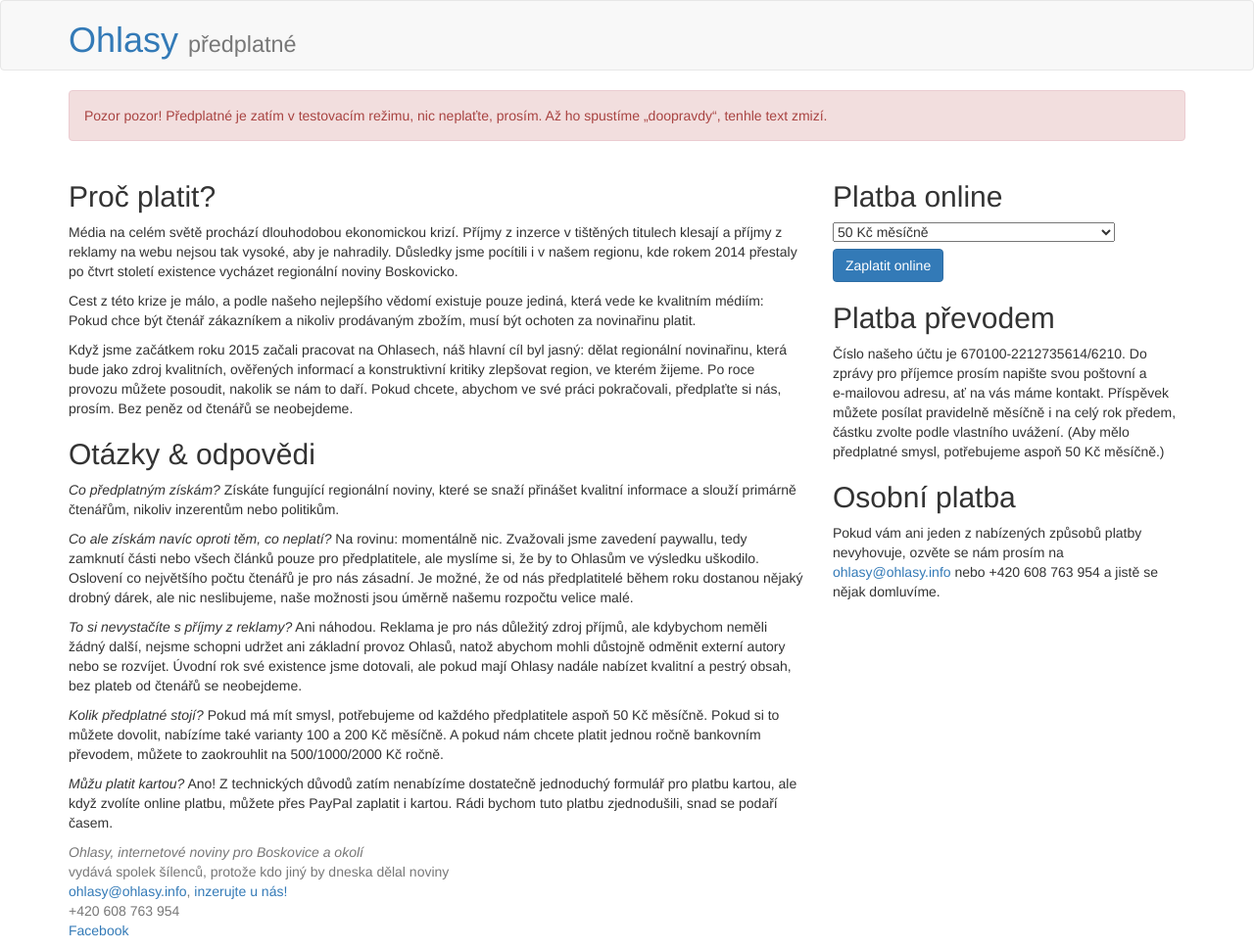
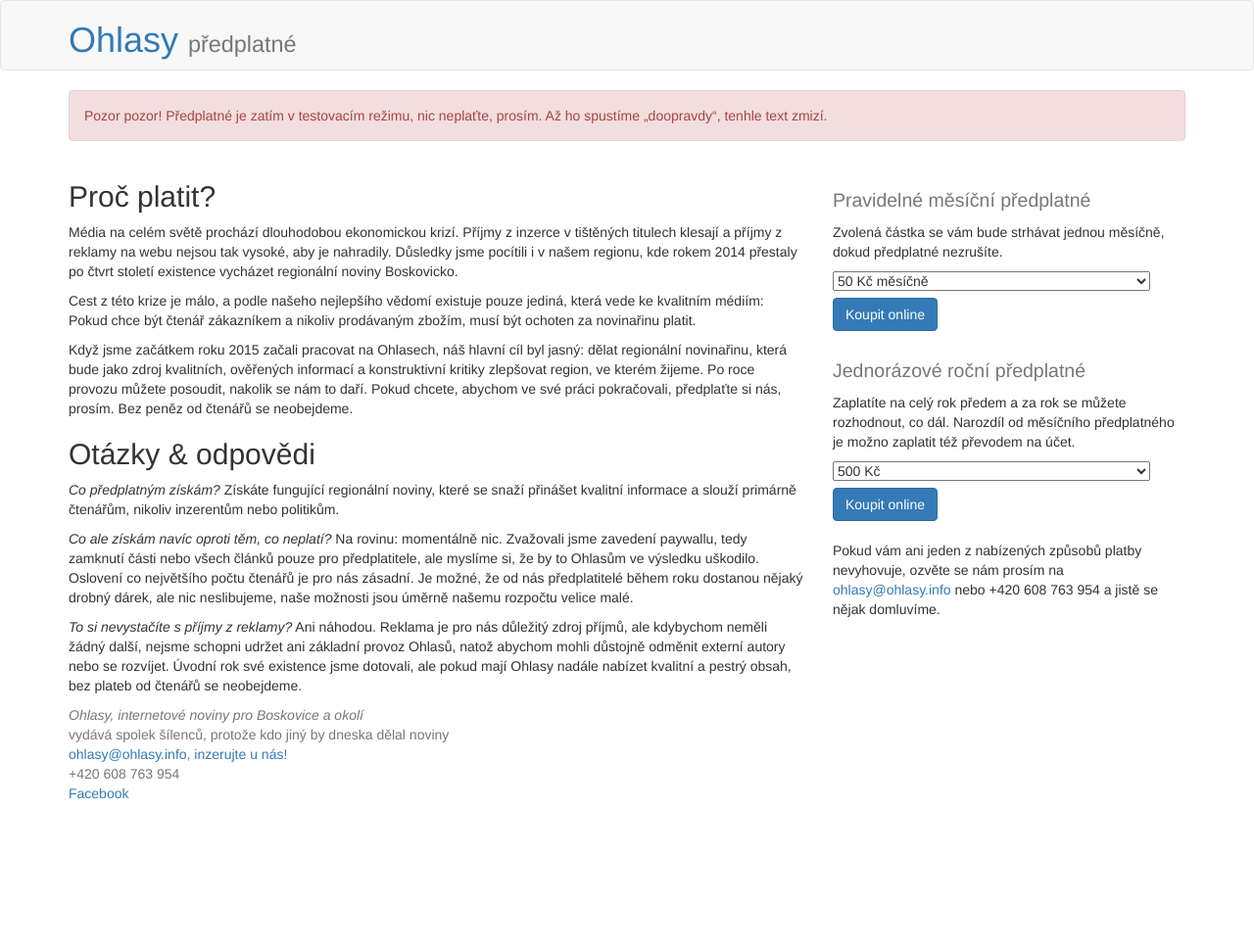
Before and after one commit to Ohlasy/predplatne, a Jekyll site: the page built from index.html, in a window 1280 px wide. Shown: the whole page at 98% size. Built offline with Jekyll 4.4.1, drawn with Linux system fonts in a browser that asks for light colours; a style sheet for code colours, icons or effects is not loaded; after the commit the page ends 900 px from its top, so only the background shows below that.

Commit message:
Přehodil jsem platby na FastSpring.

```diff
--- a/_includes/paypal-form.html
+++ /dev/null
@@ -1,17 +0,0 @@
-<form action="https://www.paypal.com/cgi-bin/webscr" method="post" target="_top">
-    <input type="hidden" name="cmd" value="_xclick-subscriptions">
-    <input type="hidden" name="business" value="ohlasy@ohlasy.info">
-    <input type="hidden" name="src" value="1">
-    <input type="hidden" name="p3" value="1">
-    <input type="hidden" name="t3" value="M">
-    <input type="hidden" name="currency_code" value="CZK">
-    <input type="hidden" name="item_name" value="predplatne Ohlasu">
-    <fieldset>
-        <select name="a3">
-            <option value="50">50 Kč měsíčně</option>
-            <option value="100">100 Kč měsíčně</option>
-            <option value="200">200 Kč měsíčně</option>
-        </select>
-    </fieldset>
-    <button class="btn btn-primary" name="submit" type="submit">Zaplatit online</button>
-</form>
--- a/index.html
+++ b/index.html
@@ -44,28 +44,39 @@ layout: main
         důstojně odměnit externí autory nebo se rozvíjet. Úvodní rok své
         existence jsme dotovali, ale pokud mají Ohlasy nadále nabízet
         kvalitní a pestrý obsah, bez plateb od čtenářů se neobejdeme.</p>
-
-        <p><em>Kolik předplatné stojí?</em> Pokud má mít smysl, potřebujeme od
-        každého předplatitele aspoň 50 Kč měsíčně. Pokud si to můžete dovolit,
-        nabízíme také varianty 100 a 200 Kč měsíčně. A pokud nám chcete platit
-        jednou ročně bankovním převodem, můžete to zaokrouhlit na 500/1000/2000
-        Kč ročně.</p>
-
-        <p><em>Můžu platit kartou?</em> Ano! Z technických důvodů zatím nenabízíme
-        dostatečně jednoduchý formulář pro platbu kartou, ale když zvolíte online
-        platbu, můžete přes PayPal zaplatit i kartou. Rádi bychom tuto platbu
-        zjednodušili, snad se podaří časem.</p>
     </div>
     <div class="col-md-4 col-sm-12">
-        <h2>Platba online</h2>
-        {% include paypal-form.html %}
-        <h2>Platba převodem</h2>
-        <p>Číslo našeho účtu je 670100-2212735614/6210. Do zprávy pro příjemce
-        prosím napište svou poštovní a e‑mailovou adresu, ať na vás máme kontakt.
-        Příspěvek můžete posílat pravidelně měsíčně i na celý rok předem, částku
-        zvolte podle vlastního uvážení. (Aby mělo předplatné smysl, potřebujeme
-        aspoň 50 Kč měsíčně.)</p>
-        <h2>Osobní platba</h2>
+        <h2><small>Pravidelné měsíční předplatné</small></h2>
+        <p>Zvolená částka se vám bude strhávat jednou měsíčně, dokud předplatné nezrušíte.</p>
+
+        <form action="https://sites.fastspring.com/ohlasy/instant/subscription">
+            <fieldset>
+                <select name="tags">
+                    <option value="price=50">50 Kč měsíčně</option>
+                    <option value="price=100">100 Kč měsíčně</option>
+                    <option value="price=200">200 Kč měsíčně</option>
+                </select>
+            </fieldset>
+            <input type="submit" class="btn btn-primary" value="Koupit online">
+        </form>
+
+        <h2><small>Jednorázové roční předplatné</small></h2>
+        <p>Zaplatíte na celý rok předem a za rok se můžete rozhodnout, co dál.
+        Narozdíl od měsíčního předplatného je možno zaplatit též převodem na účet.</p>
+
+        <form action="https://sites.fastspring.com/ohlasy/instant/year">
+            <fieldset>
+                <select name="tags">
+                    <option value="price=500">500 Kč</option>
+                    <option value="price=1000">1000 Kč</option>
+                    <option value="price=2000">2000 Kč</option>
+                </select>
+            </fieldset>
+            <input type="submit" class="btn btn-primary" value="Koupit online">
+        </form>
+
+        <br>
+
         <p>Pokud vám ani jeden z nabízených způsobů platby nevyhovuje,
         ozvěte se nám prosím na <a href="mailto:ohlasy@ohlasy.info?subject=Předplatné">
         ohlasy@ohlasy.info</a> nebo +420 608 763 954 a jistě se nějak domluvíme.</p>
--- a/style.css
+++ b/style.css
@@ -11,5 +11,5 @@ label {
 }
 
 select, option, input[type="text"] {
-    width: 80%;
+    width: 90%;
 }
```
